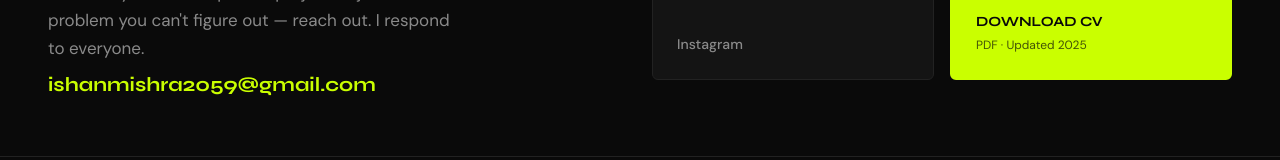
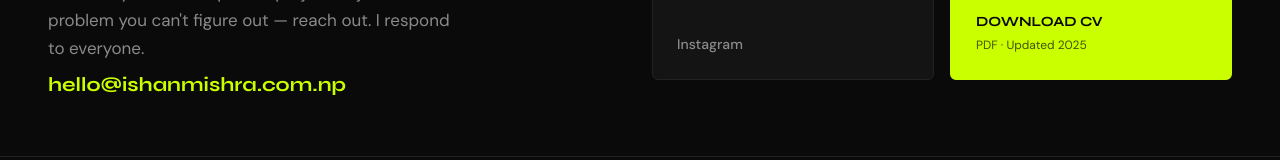
Before and after one commit to Ishan2059/my-new-portfolio, a Next.js app: page / in a window 1280 px wide. Shown: the part 2791-2951 px from the top of the page. Built offline with nearby package versions, Linux system fonts and the light colour scheme.

Commit message:
Mail changed to hello@ishanmishra.com.np

```diff
--- a/components/Connect.tsx
+++ b/components/Connect.tsx
@@ -55,10 +55,10 @@ export default function Connect() {
 
           <MotionWrapper delay={0.3}>
             <a
-              href="mailto:ishanmishra2059@gmail.com"
+              href="mailto:hello@ishanmishra.com.np"
               className="inline-block font-syne font-bold text-[20px] text-accent hover:underline underline-offset-4 transition-all"
             >
-              ishanmishra2059@gmail.com
+              hello@ishanmishra.com.np
             </a>
           </MotionWrapper>
         </div>
```
